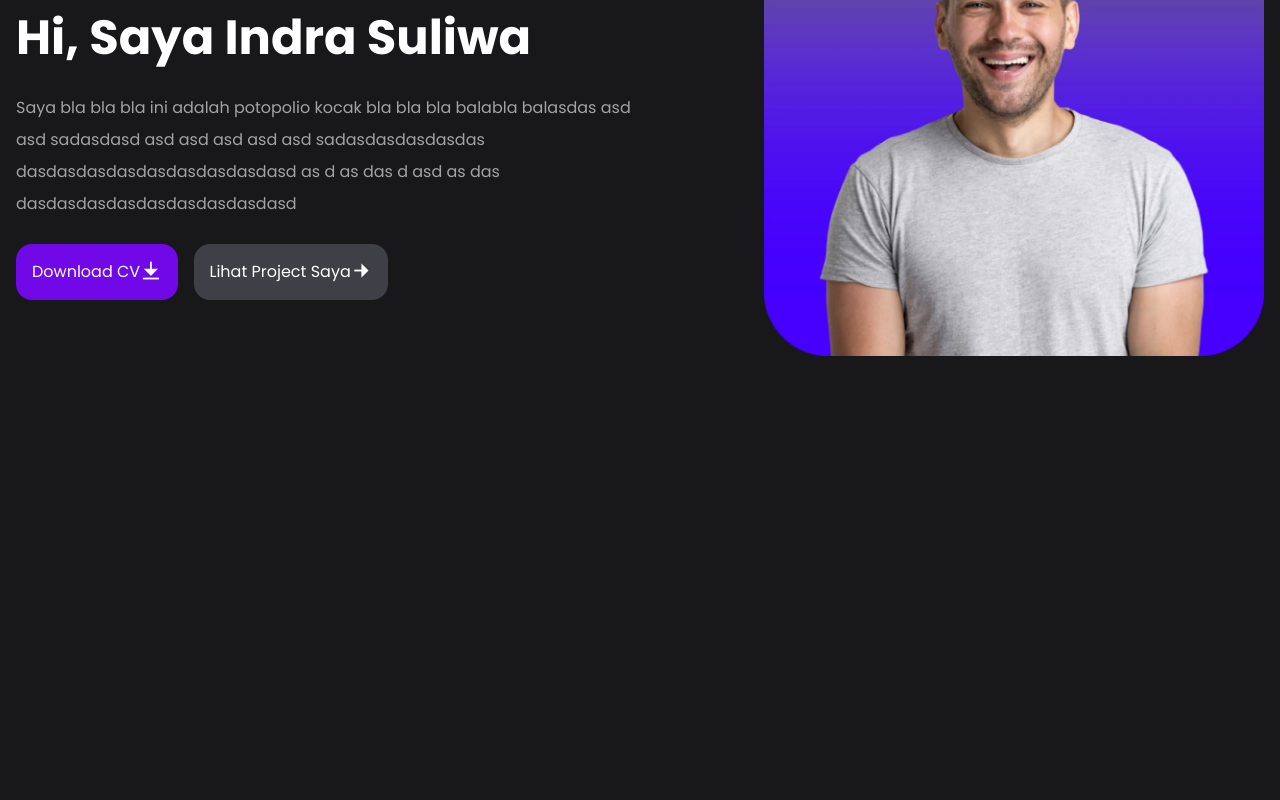
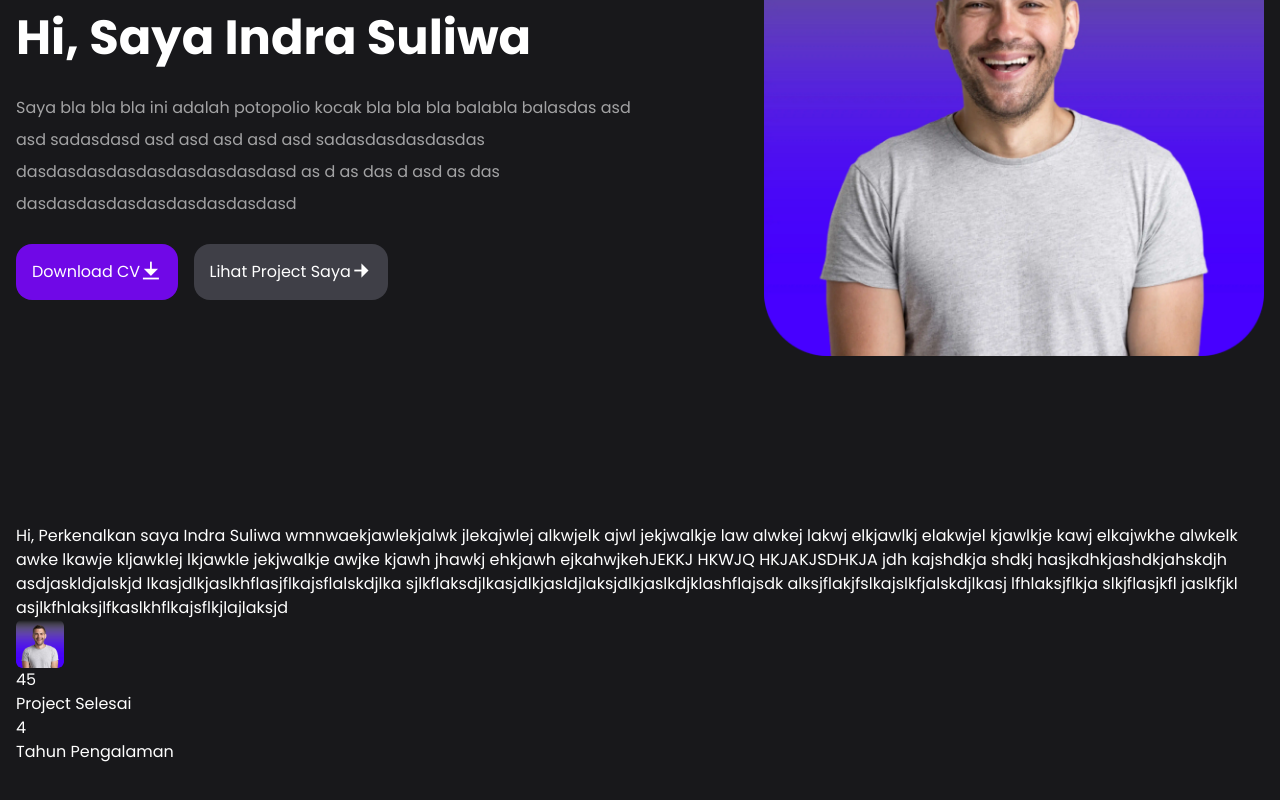
Before and after one commit to indrassuliwa1/profile-react-indra, a React (Vite) app: page / in a window 1280 px wide. Shown: the part 300-1100 px from the top of the page. Before the commit the page ends 800 px from the top, so only its background shows below. Built offline with nearby package versions, Linux system fonts and the light colour scheme.

Commit message:
nambah dikit

```diff
--- a/src/App.jsx
+++ b/src/App.jsx
@@ -22,6 +22,38 @@ function App() {
         </div>
         <img src={DataImage.HeroImage} alt="Hero Image" className="w-[500px] md:ml-auto" />
       </div>
+      <div>
+        {/* Tentang */}
+        <div className="tentang mt-32 py-10">
+          <div>
+            <p>
+              Hi, Perkenalkan saya Indra Suliwa wmnwaekjawlekjalwk jlekajwlej alkwjelk ajwl jekjwalkje law
+              alwkej lakwj elkjawlkj elakwjel kjawlkje kawj elkajwkhe alwkelk awke lkawje kljawklej lkjawkle jekjwalkje
+              awjke kjawh jhawkj ehkjawh ejkahwjkehJEKKJ HKWJQ HKJAKJSDHKJA jdh kajshdkja shdkj hasjkdhkjashdkjahskdjh
+              asdjaskldjalskjd lkasjdlkjaslkhflasjflkajsflalskdjlka sjlkflaksdjlkasjdlkjasldjlaksjdlkjaslkdjklashflajsdk
+              alksjflakjfslkajslkfjalskdjlkasj lfhlaksjflkja slkjflasjkfl jaslkfjkl asjlkfhlaksjlfkaslkhflkajsflkjlajlaksjd
+            </p>
+            <div>
+              <img src={DataImage.HeroImage} alt="Image" className="w-12 rounded-md" />
+              <div>
+                <div>
+                  <h1>
+                    45 <span></span>
+                  </h1>
+                  <p>Project Selesai</p>
+                </div>
+                <div>
+                  <h1>
+                    4 <span></span>
+                  </h1>
+                  <p>Tahun Pengalaman</p>
+                </div>
+              </div>
+            </div>
+          </div>
+        </div>
+        {/* Tentang */}
+      </div>
     </>
   );
 }
```
